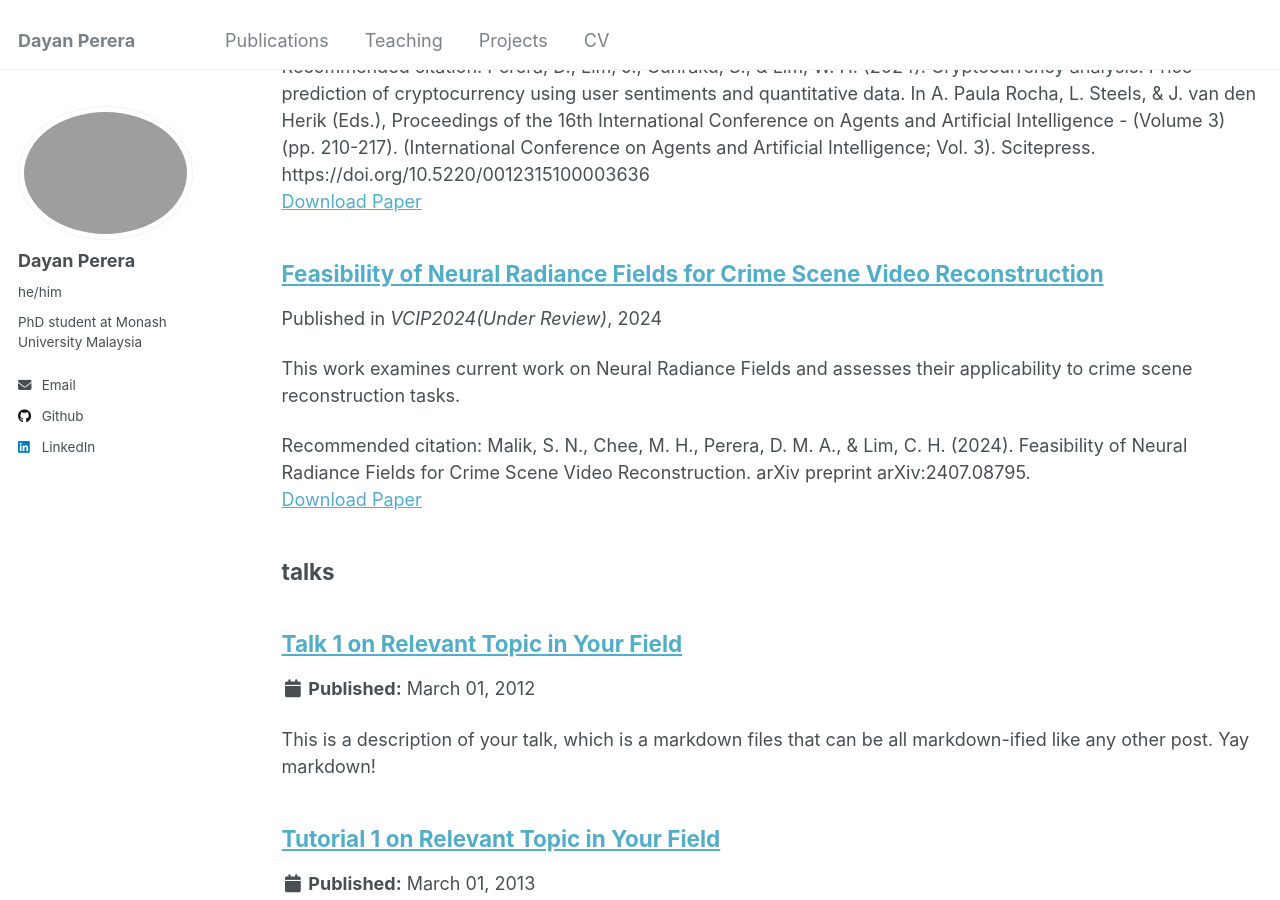
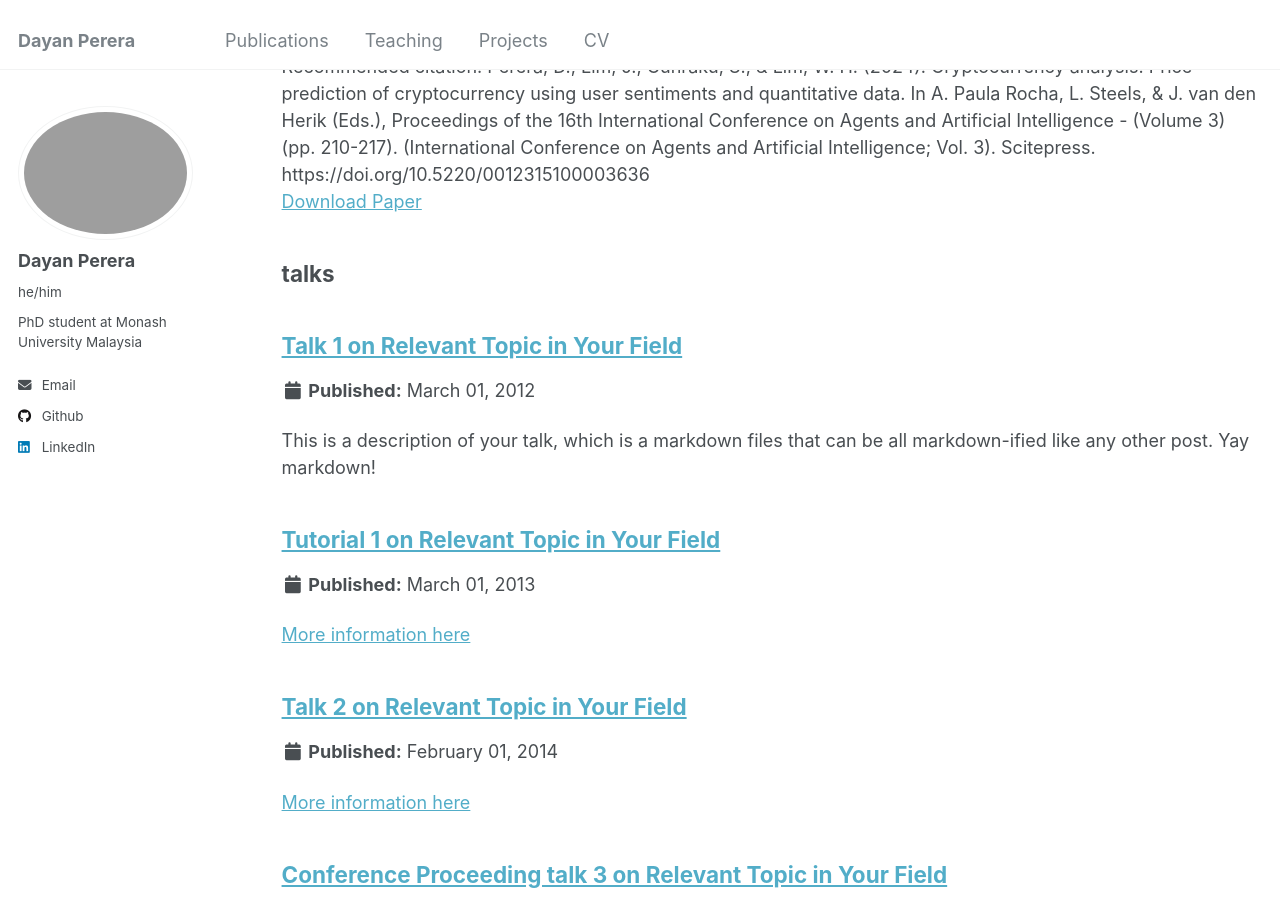
Before and after one commit to TheRecklessDoctor/TheRecklessDoctor.github.io, a Jekyll site: the page built from _pages/sitemap.md, in a window 1280 px wide and 900 px high, scrolled down 3413 px. Built offline with Jekyll 4.4.1, drawn with Linux system fonts in a browser that asks for light colours; a file with an impossible date is left out.

Commit message:
Fixed filename

```diff
--- a/_publications/2024-07-11-Feasibility of NeRF's for crime scene reconstruction-2.md
+++ /dev/null
@@ -1,15 +0,0 @@
----
-title: "Feasibility of Neural Radiance Fields for Crime
-Scene Video Reconstruction"
-collection: publications
-category: manuscripts
-permalink: /publication/2024-07-11-Feasibility of NeRF's for crime scene reconstruction-2
-excerpt: 'This work examines current work on Neural Radiance Fields and assesses their applicability to crime scene reconstruction tasks.'
-date: 2024-07-11
-venue: 'VCIP2024(Under Review)'
-# slidesurl: 'http://academicpages.github.io/files/slides2.pdf'
-paperurl: 'https://arxiv.org/html/2407.08795v1'
-citation: 'Malik, S. N., Chee, M. H., Perera, D. M. A., & Lim, C. H. (2024). Feasibility of Neural Radiance Fields for Crime Scene Video Reconstruction. arXiv preprint arXiv:2407.08795.'
----
-
-Crime scene reconstruction is an integral task in forensic analysis with current methods involving software that involves a significant amount of human input. With the rise of generative models, we investigated the feasibility of Neural Radiance Fields in crime scene reconstruction and analysed SOTA networks while comparing it to existing methods in crime scene reconstruction.
```
Also changed, not shown: _publications/2025-08-25-HyTver.md (renamed from _publications/2025-25-08-HyTver.md, +1 -1 lines).
